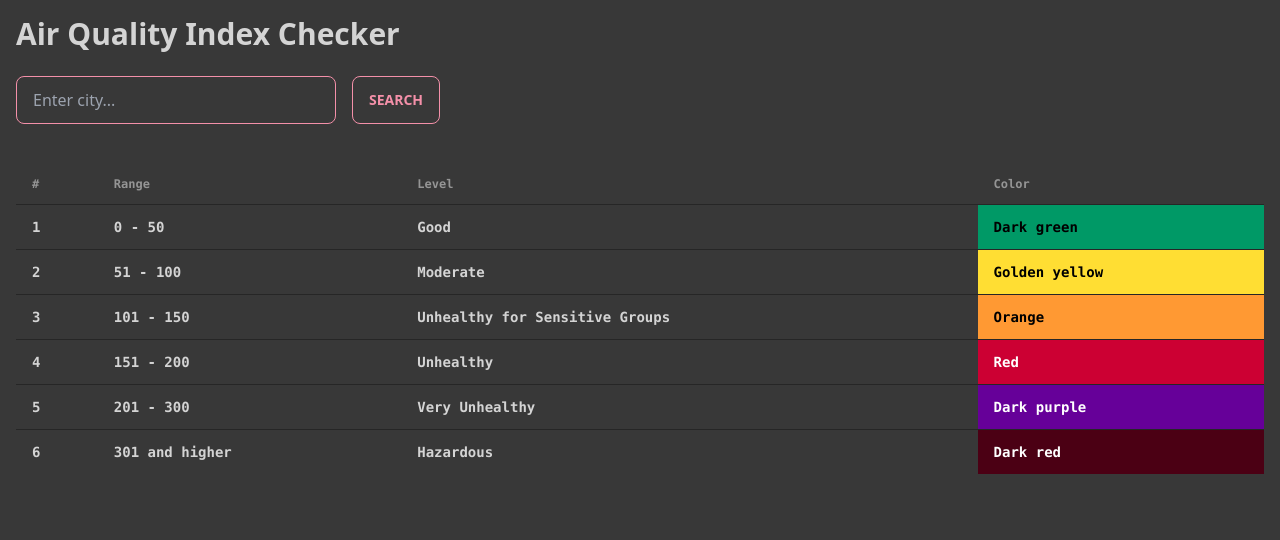
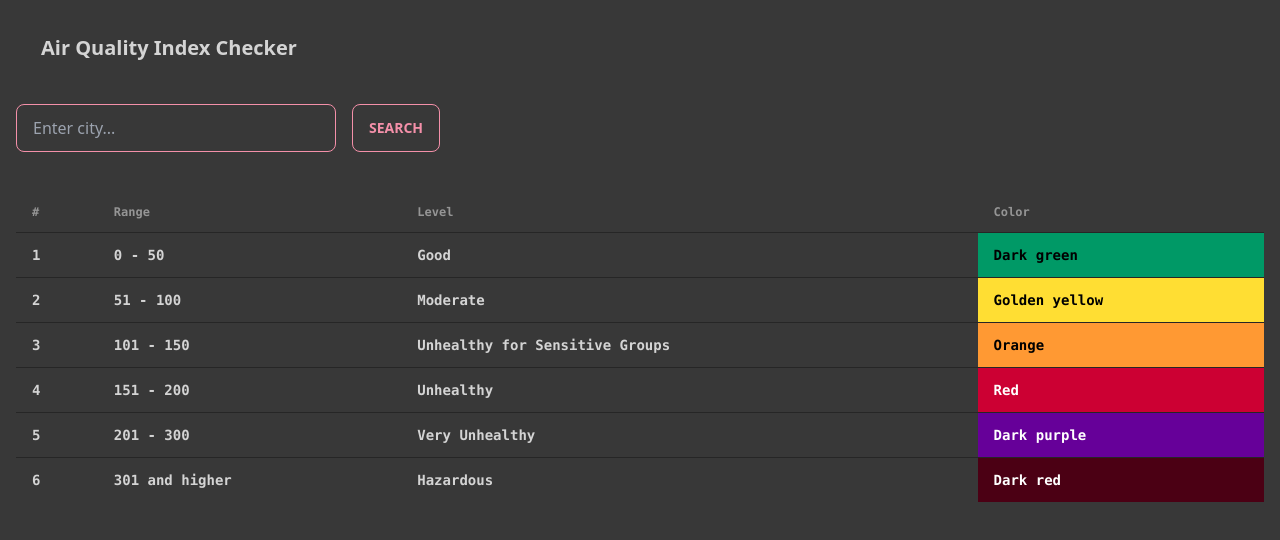
Before and after one commit to itscharukadeshan/Air-Quality-app, a React (Vite) app: page / in a window 1280 px wide. Shown: the top 540 px of the page. Built offline with nearby package versions, Linux system fonts and the light colour scheme.

Commit message:
add nav bar component

```diff
--- a/src/App.jsx
+++ b/src/App.jsx
@@ -6,6 +6,7 @@
 import AirQCard from "./components/AirQCard";
 import PollutantInfo from "./components/PollutantInfo";
 import AirQTable from "./components/AirQTable";
+import NavBar from "./components/NavBar";
 
 export default function App() {
   const aqiApiToken = import.meta.env.VITE_AQI_API_TOKEN;
@@ -46,7 +47,7 @@
 
   return (
     <div className='p-4'>
-      <h1 className='text-3xl font-bold '>Air Quality Index Checker</h1>
+      <NavBar />
       <CitySearch getAirQuality={getAirQuality} />
       {error && <ErrorBox error={error} />}
       {airQualityData && (
--- /dev/null
+++ b/src/components/NavBar.jsx
@@ -0,0 +1,13 @@
+/** @format */
+
+import React from "react";
+
+export default function NavBar() {
+  return (
+    <div className='navbar bg-base-100'>
+      <a className='btn btn-ghost normal-case text-xl'>
+        Air Quality Index Checker
+      </a>
+    </div>
+  );
+}
```
